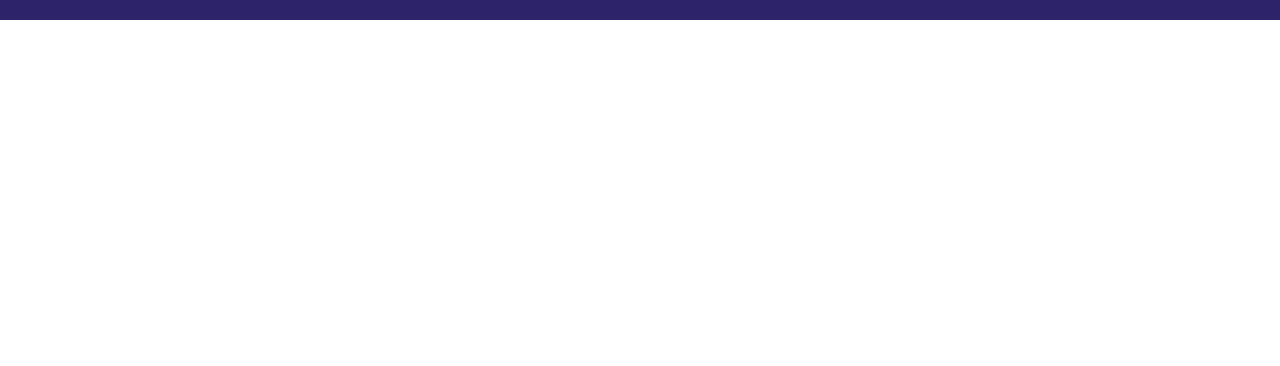
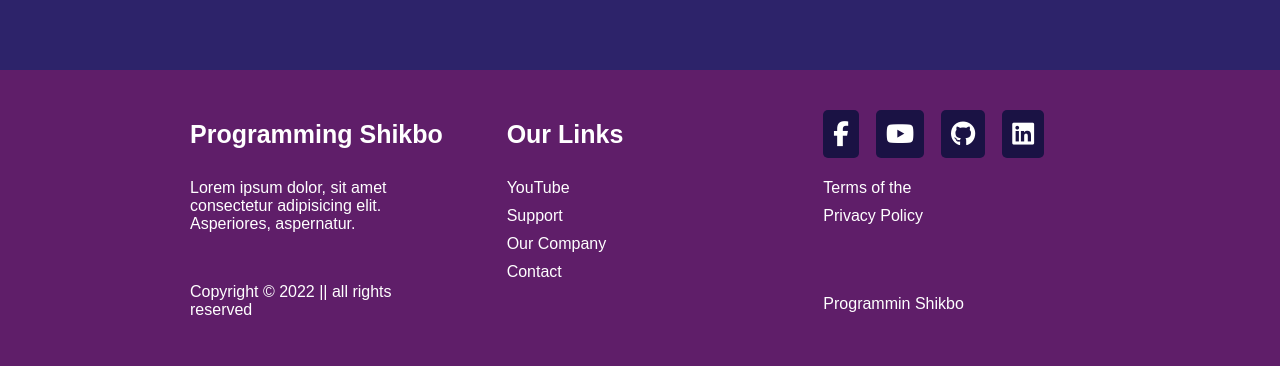
Before and after one commit to Jakirhossain80/multiple-page-website, a plain HTML site: page index.html in a window 1280 px wide. Shown: the part 1992-2358 px from the top of the page. Before the commit the page ends 2012 px from the top, so only its background shows below. Drawn offline with Linux system fonts and the light colour scheme.

Commit message:
seventh commit

```diff
--- a/index.html
+++ b/index.html
@@ -203,6 +203,35 @@
                             </div>
                     </div>
            </main>
+           <footer>
+                    <div id="footer-container">
+                                <div class="footer-firstitem">
+                                    <h3>Programming Shikbo</h3>
+                                    <p>Lorem ipsum dolor, sit amet consectetur adipisicing elit. Asperiores, aspernatur.</p>
+                                    <p>Copyright &copy; 2022 || all rights reserved</p>
+
+                                </div>
+                                <div class="footer-seconditem">
+                                    <h3>Our Links</h3>
+                                    <p><a href="#">YouTube</a></p>
+                                    <p><a href="#">Support</a></p>
+                                    <p><a href="#">Our Company</a></p>
+                                    <p><a href="#">Contact</a></p>
+                                </div>
+                                <div class="footer-thirditem">
+                                    <div>
+                                        <a href="#"><i class="fab fa-facebook-f"></i></a>
+                                        <a href="#"><i class="fab fa-youtube"></i></a>
+                                        <a href="#"><i class="fab fa-github"></i></a>
+                                        <a href="#"><i class="fab fa-linkedin"></i></a>
+                                    </div>
+                                    <p>Terms of the</p>
+                                    <p>Privacy Policy</p>
+                                    <p>Programmin Shikbo</p>
+                                </div>
+
+                    </div>
+           </footer>
 
 
 </body>
--- a/style.css
+++ b/style.css
@@ -104,8 +104,7 @@ header{
 main{
     background-color: #2d236a;
     padding-top: 20px;
-
-
+    padding-bottom: 50px;
 
 }
 
@@ -231,3 +230,82 @@ main{
     background-color:#026944;
     color: white;
 }
+
+/* Footer section start */
+
+footer{
+    background-color: #5f1e69;
+    color: white;
+
+
+}
+
+
+#footer-container{
+        width: 900px;
+        display: grid;
+        grid-template-columns: repeat(3, 1fr);
+        margin: auto;
+        justify-content: space-between;
+        gap: 50px;
+
+
+}
+
+.footer-firstitem h3{
+    font-size: 25px;
+    padding: 30px 0;
+    margin-top: 20px;
+}
+
+.footer-firstitem:first-child p{
+    margin-bottom: 50px;
+}
+
+.footer-seconditem h3{
+    font-size: 25px;
+    padding: 30px 0;
+    margin-top: 20px;
+
+
+}
+
+.footer-seconditem a{
+    text-decoration: none;
+    color: white;
+
+}
+
+.footer-seconditem p{
+    margin-bottom: 10px;
+
+}
+
+.footer-thirditem div{
+
+    font-size: 25px;
+    padding: 30px 0;
+    margin-top: 20px;
+
+
+}
+
+.footer-thirditem div a{
+    color: white;
+    text-decoration: none;
+    margin-right: 10px;
+    background-color: #1a1244;
+    padding: 10px;
+    border-radius: 5px;
+
+}
+
+.footer-thirditem p{
+    margin-bottom: 10px;
+
+}
+
+.footer-thirditem p:nth-child(3){
+    margin-bottom: 70px;
+
+}
```
